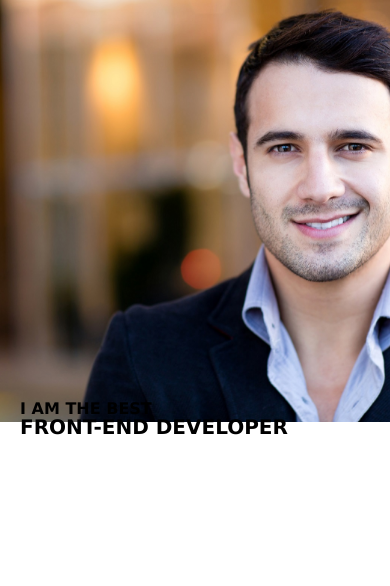
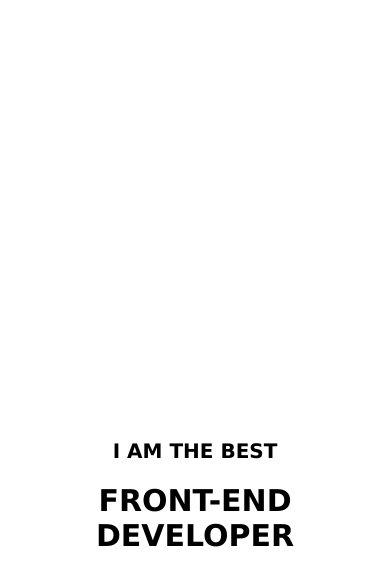
Before and after one commit to izabelacymborska1/css-rozszerzony, a plain HTML site: page rwd-responsywnosc-zadanie-domowe/index.html in a window 390 px wide. Drawn offline with Linux system fonts and the light colour scheme.

Commit message:
no message

```diff
--- a/rwd-responsywnosc-zadanie-domowe/index.html
+++ b/rwd-responsywnosc-zadanie-domowe/index.html
@@ -12,12 +12,9 @@
 <body>
 
     <header id="main-head">
-
-        <h1>I am the best</h1>
-        <h2>front-end developer</h2>
-
+        <h2>i am the best</h2>
+        <h1>front-end developer</h1>
     </header>
-
 </body>
 
 
--- a/rwd-responsywnosc-zadanie-domowe/style.css/style.css
+++ b/rwd-responsywnosc-zadanie-domowe/style.css/style.css
@@ -1,81 +1,72 @@
 * {
+    font-family: Verdana;
     box-sizing: border-box;
-    font-family: 'Verdana', sans-serif;
 }
 
 body {
-    color: white;
-    text-transform: uppercase;
-    padding: 0;
     margin: 0;
-
 }
 
 #main-head {
-    height: 100vh;
-    background-image: url(../img/man-1.jpg);
-    background-position: center;
     background-size: cover;
-    position: relative;
-    top: 0;
-
+    position: fixed;
+    text-transform: uppercase;
 }
-
-#main-head h1, h2 {
-    position: absolute;
-    top: 40%;
-    transform: translateY(200%);
-    margin-left: 20px;
+h1 {
+    font-size: 30px;
+    font-weight: 600;
 }
-
-#main-head h1 {
-    font-size: 15px;
-
-}
-
-#main-head h2 {
-    font-size: 20px;
-}
-
-@media all and (min-width:993px) and (max-width: 1170px) {
-    #main-head {
-        background-image: url(../img/man-2.jpg);
-        background-position: top;
-        background-repeat: no-repeat;
-        background-size: cover;
-        height: 70vh;
-        width: 100vw;
-    }
-
-    #main-head h1, h2 {
-        top: 25%;
-        transform: translateY(360%);
-        margin-left: 720px;
-}
-    #main-head h1 {
-        font-size: 20px;
-    }
-
-    #main-head h2 {
-        font-size: 23px;
-}
-
+h2 {
+    font-size: 20px
 }
 
 
-@media all and (max-width:992px) {
+@media (min-width:1170px) {
     #main-head {
-    height: 50vh;
-
-}
-    #main-head h1, h2 {
-        text-align: center;
-        color: black;
-        top: 350px;
+        width: 100vw;
+        height: 100vh;
+        background-image: url("../obrazy/man-1.jpg");
+        color: white;
+    }
+   h1, h2 {
+        position: relative;
+        top: 30vh;
+        left: 5vw;
     }
 
-    #main-head h1 {
-        font-size: 16px;
+    h1 {
+        font-size: 50px;
+    }
 
+    h2 {
+        font-size: 40px;
+    }
 }
+
+@media (min-width:992px) and (max-width:1170px) {
+    #main-head {
+        width: 100vw;
+        height: 70vh;
+        background-image: url("../obrazy/man-2.jpg");
+        color: white;
+    }
+    h1, h2 {
+        position: relative;
+        top: 15vh;
+        left: 55vw;
+    }
 }
+
+@media (max-width:992px) {
+    #main-head {
+/*        background-image: url("../obrazy/man-1.jpg");*/
+        background-position: center;
+        width: 100vw;
+        height: 50vh;
+        text-align: center;
+    }
+    h1, h2 {
+        position: relative;
+        top: 100%
+    }
+}
```
